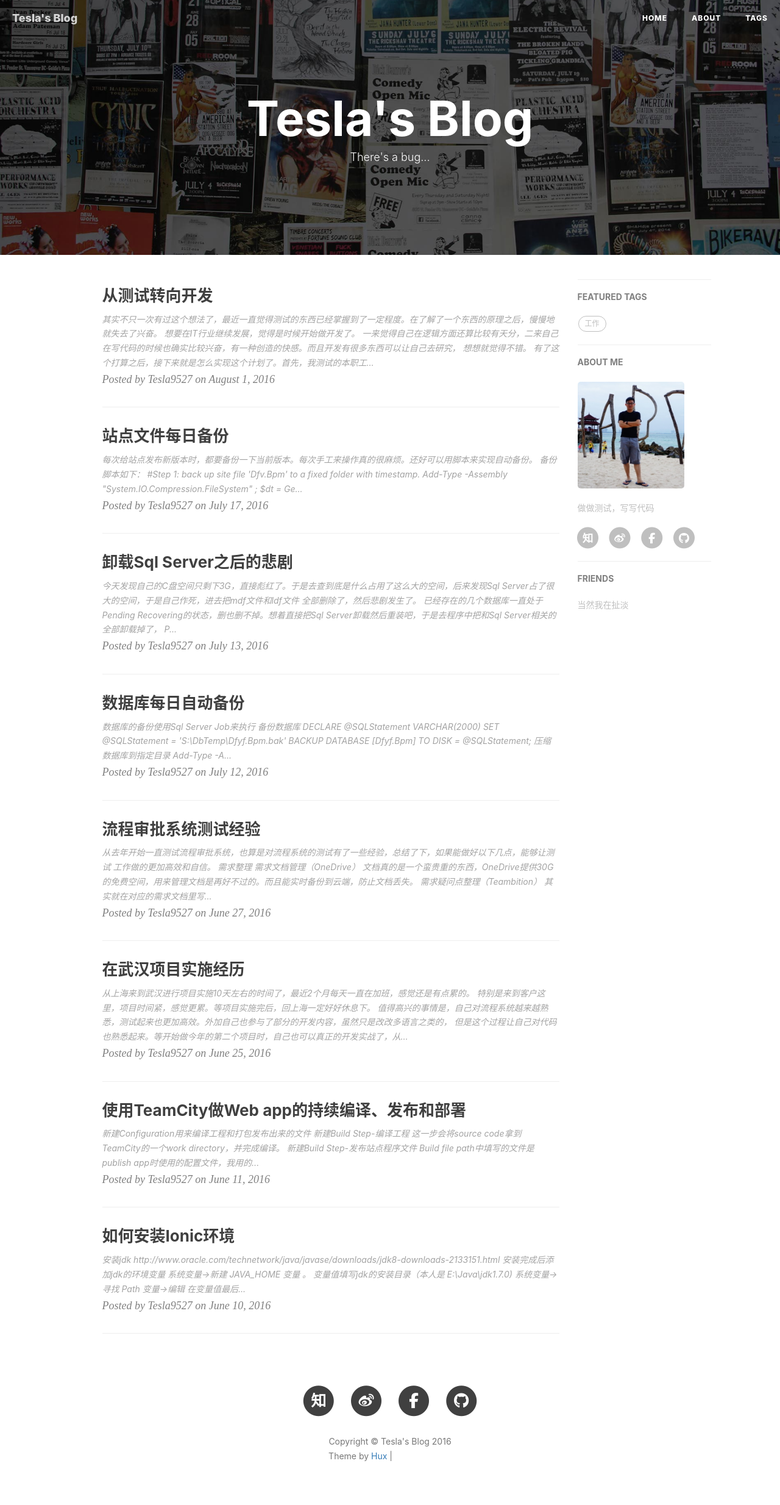
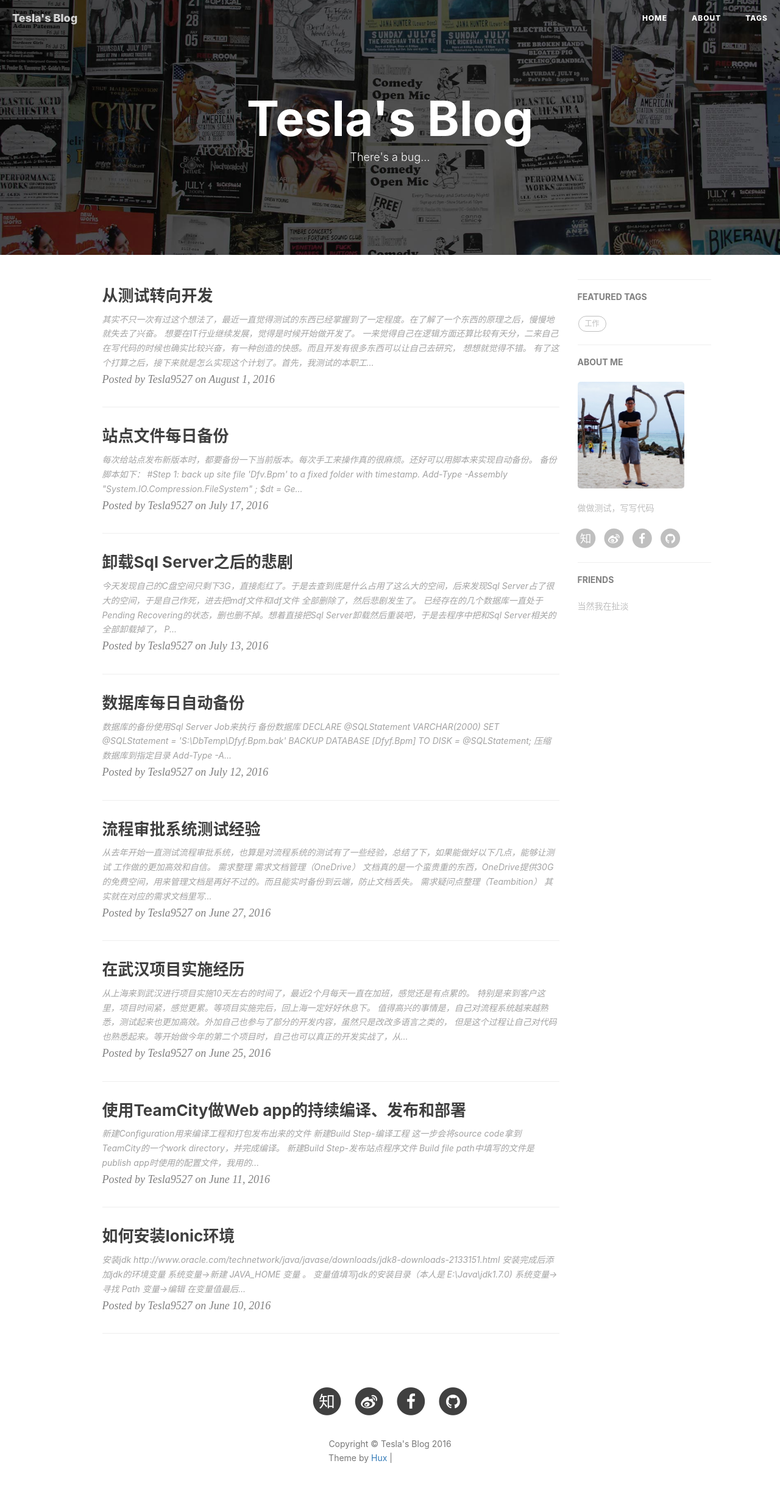
Before and after one commit to ccflyme/ccflyme.github.io, a Jekyll site: the page built from index.html, in a window 1280 px wide. Shown: the whole page at 61% size. Built offline with Jekyll 4.4.1, drawn with Linux system fonts in a browser that asks for light colours; nearby versions of some CDN libraries; library files that are not in the unit come from our copies; the list of posts is cut into pages by our own code; comment, search, counter and statistics services are not loaded; grey boxes are pictures that could not be loaded.

Commit message:
update blog

```diff
--- a/_includes/head.html
+++ b/_includes/head.html
@@ -23,7 +23,7 @@
     <!-- Custom Fonts -->
     <!-- <link href="http://maxcdn.bootstrapcdn.com/font-awesome/4.3.0/css/font-awesome.min.css" rel="stylesheet" type="text/css"> -->
     <!-- Hux change font-awesome CDN to qiniu -->
-    <link href="tesla9527.github.io/css/font-awesome.min.css" rel="stylesheet" type="text/css">
+    <link href="https://tesla9527.github.io/css/font-awesome.min.css" rel="stylesheet" type="text/css">
 
 
     <!-- Hux Delete, sad but pending in China
```
